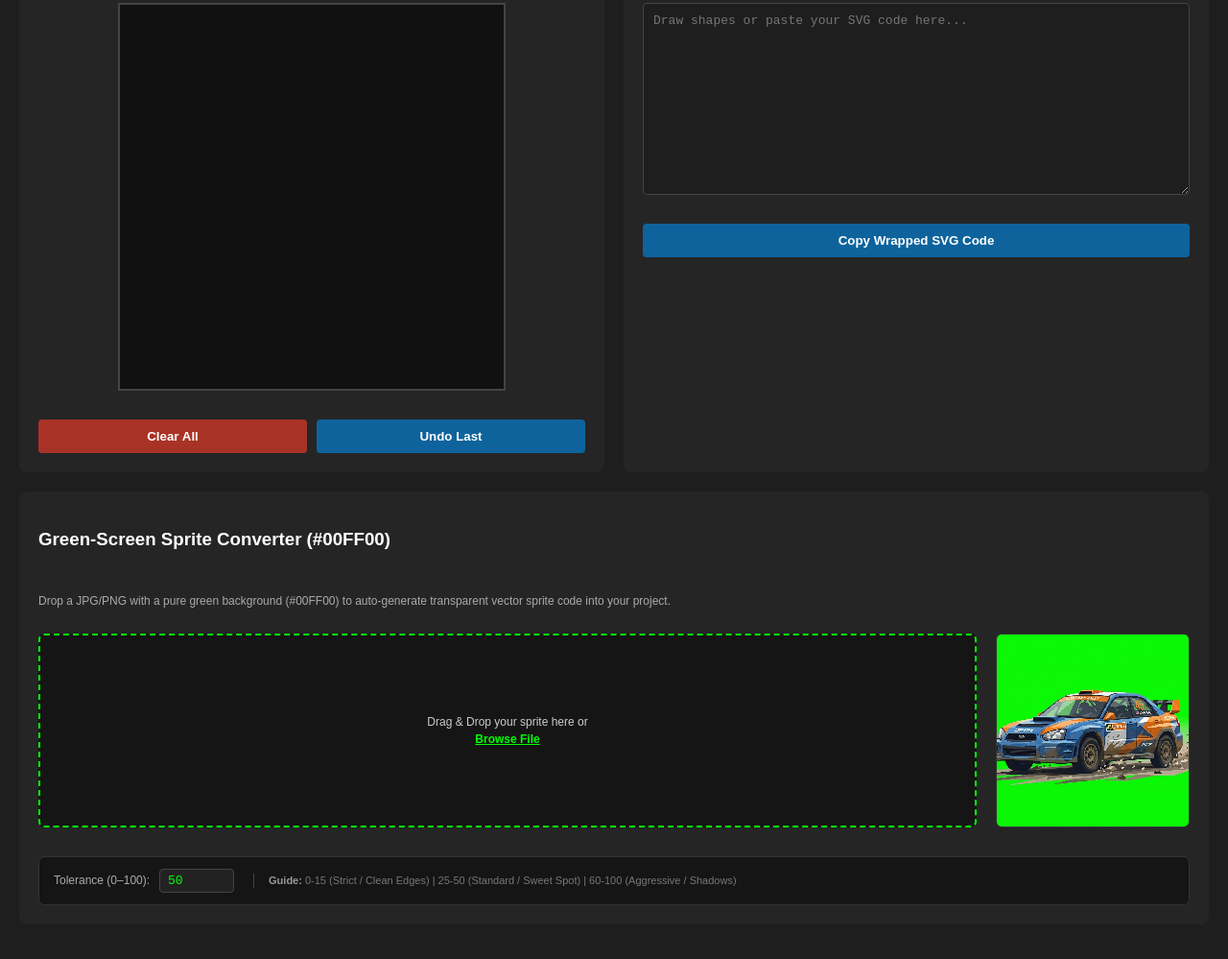
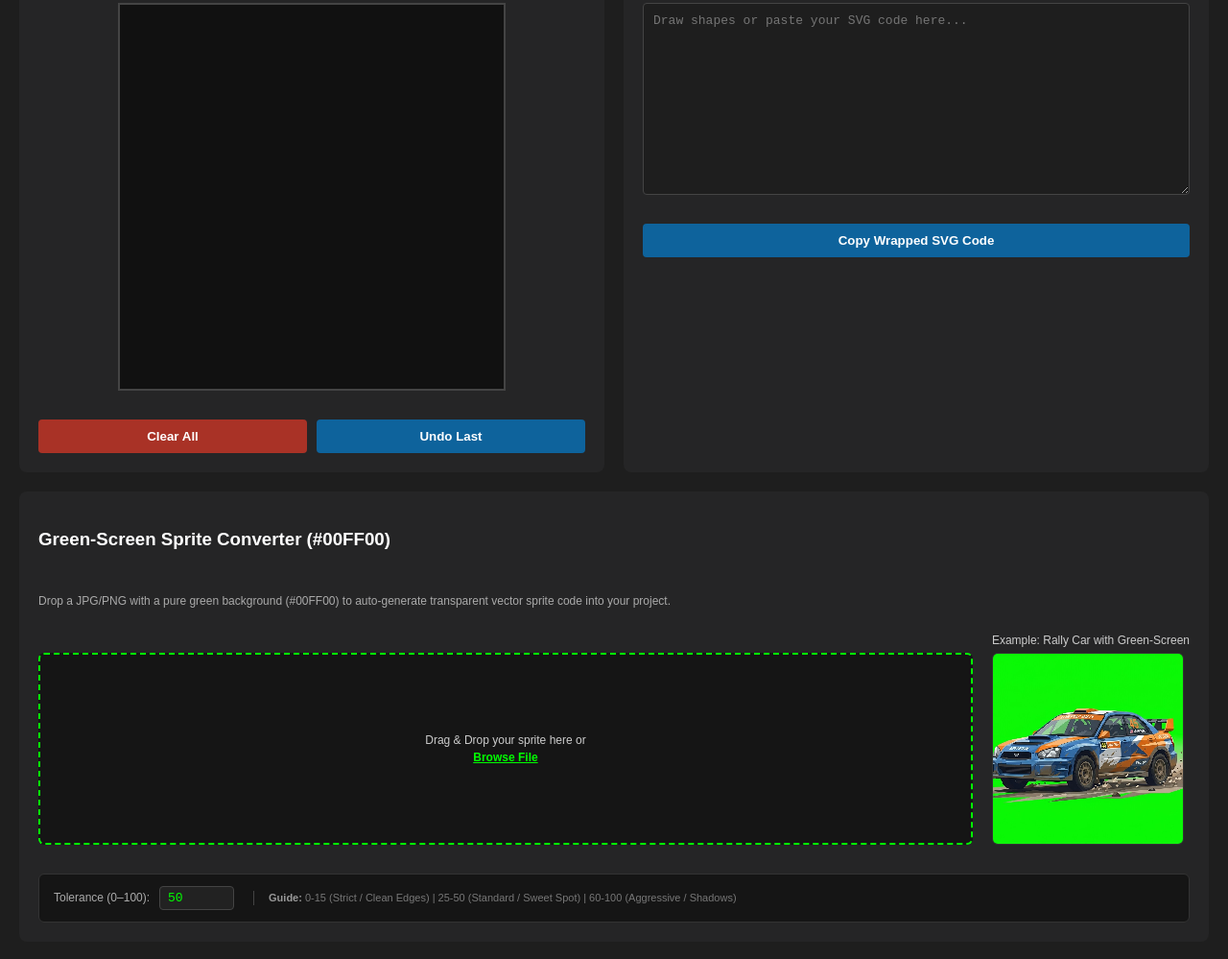
Before and after one commit to MattHTMLprojects/MattHTMLprojects.github.io, a plain HTML site: page PaintSVG.html in a window 1280 px wide. Shown: the part 335-1334 px from the top of the page at 96% size. Drawn offline with Linux system fonts and the light colour scheme.

Commit message:
SVG Paint Pipeline HTML page
Adjust drop zone layout and example image display

```diff
--- a/PaintSVG.html
+++ b/PaintSVG.html
@@ -106,18 +106,21 @@
         <p style="font-size: 12px; color: #aaa; margin-bottom: 12px;">Drop a JPG/PNG with a pure green background (#00FF00) to auto-generate transparent vector sprite code into your project.</p>
 
         <!-- Row Container: Drop Zone (Left) & Example Image (Right) -->
-        <div style="display: flex; gap: 20px; align-items: stretch; width: 100%; box-sizing: border-box;">
+        <div style="display: flex; gap: 20px; align-items: flex-end; width: 100%; box-sizing: border-box;">
 
             <!-- Compact Left-Aligned Drop Zone -->
-            <div id="drop-zone" style="border: 2px dashed #00FF00; padding: 50px 20px; text-align: center; cursor: pointer; background: #151515; border-radius: 6px; transition: 0.2s; flex: 1; display: flex; flex-direction: column; align-items: center; justify-content: center; box-sizing: border-box;">
+            <div id="drop-zone" style="border: 2px dashed #00FF00; height: 200px; padding: 20px; text-align: center; cursor: pointer; background: #151515; border-radius: 6px; transition: 0.2s; flex: 1; display: flex; flex-direction: column; align-items: center; justify-content: center; box-sizing: border-box;">
                 <span style="font-size: 12px; color: #ccc;">Drag & Drop your sprite here or </span>
                 <span style="font-size: 12px; color: #00FF00; text-decoration: underline; font-weight: bold; margin-top: 4px;">Browse File</span>
                 <input type="file" id="chroma-file-input" accept="image/*" style="display:none;" />
             </div>
 
-            <!-- Example Rally Car Box (200x200) Right-Aligned on the Same Row -->
-            <div style="width: 200px; height: 200px; flex-shrink: 0; border: 1px solid #333; border-radius: 6px; overflow: hidden; background: #111; display: flex; align-items: center; justify-content: center;">
-                <img src="ExampleRallyCar.jpg" alt="Example Rally Car" style="width: 100%; height: 100%; object-fit: cover; image-rendering: pixelated;" />
+            <!-- Right Column: Label + Example Rally Car Box -->
+            <div style="display: flex; flex-direction: column; flex-shrink: 0;">
+                <span style="font-size: 12px; color: #ccc; margin-bottom: 6px; text-align: center;">Example: Rally Car with Green-Screen</span>
+                <div style="width: 200px; height: 200px; border: 1px solid #333; border-radius: 6px; overflow: hidden; background: #111; display: flex; align-items: center; justify-content: center; box-sizing: border-box;">
+                    <img src="ExampleRallyCar.jpg" alt="Example Rally Car" style="width: 100%; height: 100%; object-fit: cover; image-rendering: pixelated;" />
+                </div>
             </div>
 
         </div>
@@ -133,6 +136,7 @@
             </div>
         </div>
     </div>
+
 
 
 
```
